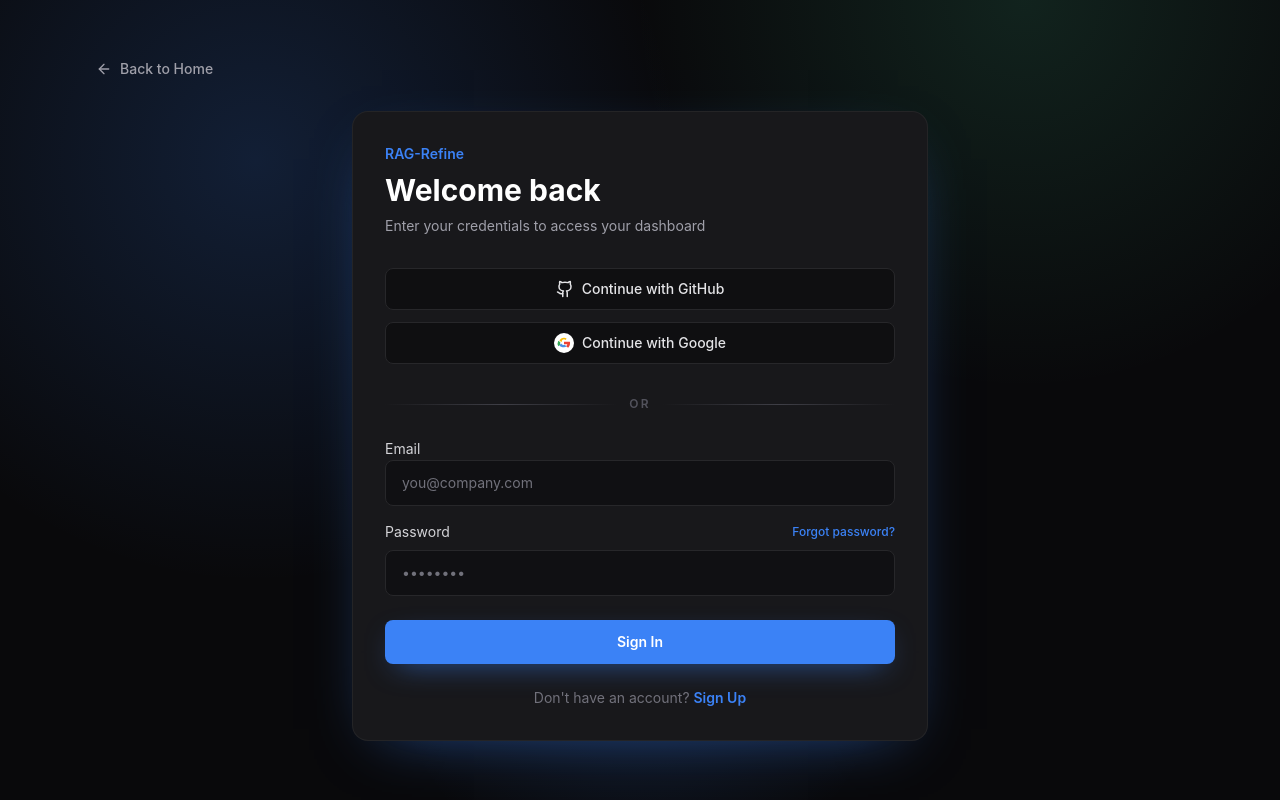
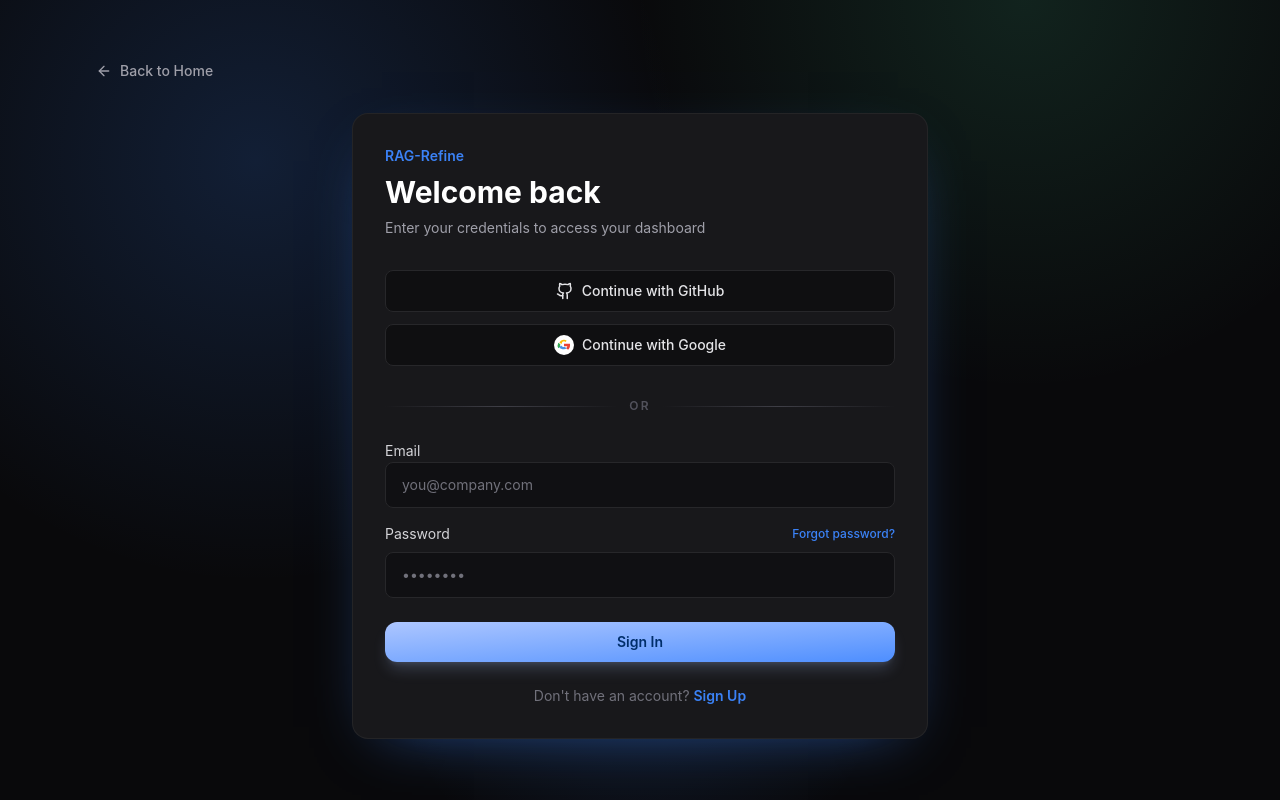
Before and after one commit to Rag-Refine/rag-refine-front, a Next.js app: page /login in a window 1280 px wide. Built offline with nearby package versions, Linux system fonts and the light colour scheme.

Commit message:
adding auth pages

```diff
--- a/app/(auth)/login/page.tsx
+++ b/app/(auth)/login/page.tsx
@@ -3,6 +3,7 @@
 import Link from "next/link";
 import { ArrowLeft, Github } from "lucide-react";
 import { useState, type FormEvent, type InputHTMLAttributes, type ReactNode } from "react";
+import { Button } from "../../components/ui/button";
 
 type Errors = {
   email?: string;
@@ -84,12 +85,9 @@
             />
           </div>
 
-          <button
-            type="submit"
-            className="mt-2 w-full rounded-lg bg-[#3b82f6] px-4 py-3 text-sm font-semibold text-white shadow-[0_10px_30px_-12px_rgba(59,130,246,0.7)] transition hover:bg-[#2563eb] focus-visible:outline focus-visible:outline-2 focus-visible:outline-offset-2 focus-visible:outline-[#3b82f6]"
-          >
+          <Button type="submit" className="mt-2 w-full justify-center">
             Sign In
-          </button>
+          </Button>
         </form>
 
         <p className="mt-6 text-center text-sm text-zinc-500">
--- a/app/(auth)/signup/page.tsx
+++ b/app/(auth)/signup/page.tsx
@@ -3,6 +3,7 @@
 import Link from "next/link";
 import { ArrowLeft, Github } from "lucide-react";
 import { useMemo, useState, type FormEvent, type InputHTMLAttributes, type ReactNode } from "react";
+import { Button } from "../../components/ui/button";
 
 type Errors = {
   name?: string;
@@ -87,12 +88,9 @@
             </div>
           </div>
 
-          <button
-            type="submit"
-            className="mt-2 w-full rounded-lg bg-[#3b82f6] px-4 py-3 text-sm font-semibold text-white shadow-[0_10px_30px_-12px_rgba(59,130,246,0.7)] transition hover:bg-[#2563eb] focus-visible:outline focus-visible:outline-2 focus-visible:outline-offset-2 focus-visible:outline-[#3b82f6]"
-          >
+          <Button type="submit" className="mt-2 w-full justify-center">
             Create Account
-          </button>
+          </Button>
         </form>
 
         <p className="mt-4 text-[11px] leading-relaxed text-zinc-500">
--- a/app/components/ui/button.tsx
+++ b/app/components/ui/button.tsx
@@ -2,7 +2,7 @@
 
 import Link from "next/link";
 import { motion } from "motion/react";
-import type { ElementType, ReactNode } from "react";
+import type { ButtonHTMLAttributes, ElementType, ReactNode } from "react";
 
 type Variant = "primary" | "secondary" | "ghost";
 
@@ -12,7 +12,7 @@
   className?: string;
   icon?: ElementType;
   href?: string;
-};
+} & ButtonHTMLAttributes<HTMLButtonElement>;
 
 const baseStyle =
   "inline-flex items-center justify-center gap-2 px-5 py-2.5 rounded-xl text-sm font-semibold transition-all duration-200 active:scale-95";
@@ -24,9 +24,14 @@
   ghost: "text-on-surface-variant hover:text-on-surface hover:bg-white/5",
 };
 
-export function Button({ children, variant = "primary", className = "", icon: Icon, href }: ButtonProps) {
+export function Button({ children, variant = "primary", className = "", icon: Icon, href, ...rest }: ButtonProps) {
   const content = (
-    <motion.button whileHover={{ scale: 1.02 }} whileTap={{ scale: 0.98 }} className={`${baseStyle} ${variants[variant]} ${className}`}>
+    <motion.button
+      whileHover={{ scale: 1.02 }}
+      whileTap={{ scale: 0.98 }}
+      className={`${baseStyle} ${variants[variant]} ${className}`}
+      {...rest}
+    >
       {children}
       {Icon && <Icon size={16} />}
     </motion.button>
```
